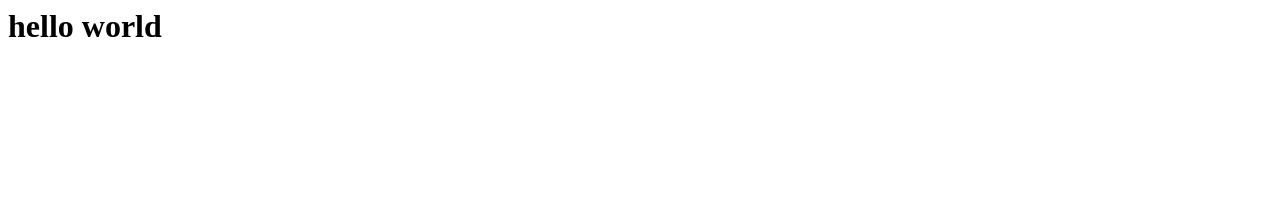
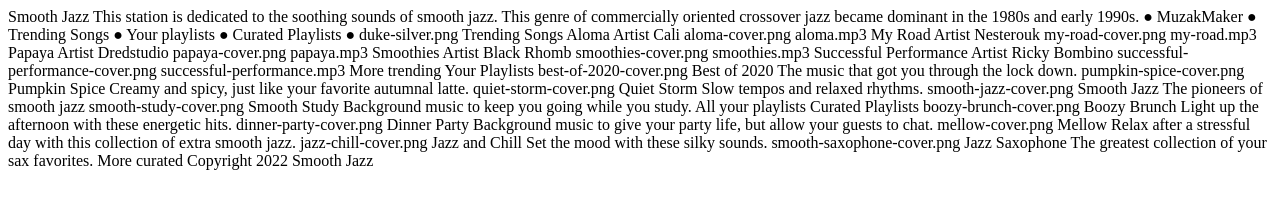
Before and after one commit to LioLara/streamingmedia, a plain HTML site: page index.html in a window 1280 px wide. Drawn offline with Linux system fonts and the light colour scheme.

Commit message:
Update index.html
added the main content

```diff
--- a/index.html
+++ b/index.html
@@ -2,9 +2,96 @@
 <head>
     <meta charset="UTF-8">
     <meta name="viewport" content="width=device-width, initial-scale=1.0">
-    <title>Streaming Media 2.3</title>
+    <title>MuzakMaker</title>
 </head>
 <body>
-    <h1>hello world</h1>
+    Smooth Jazz
+This station is dedicated to the soothing sounds of smooth jazz. This genre of commercially oriented crossover jazz became dominant in the 1980s and early 1990s.
+
+●	MuzakMaker
+●	Trending Songs
+●	Your playlists
+●	Curated Playlists
+●	duke-silver.png
+Trending Songs
+Aloma
+Artist Cali
+aloma-cover.png
+aloma.mp3
+
+My Road
+Artist Nesterouk
+my-road-cover.png
+my-road.mp3
+
+Papaya
+Artist Dredstudio
+papaya-cover.png
+papaya.mp3
+
+Smoothies
+Artist Black Rhomb
+smoothies-cover.png
+smoothies.mp3
+
+Successful Performance
+Artist Ricky Bombino
+successful-performance-cover.png
+successful-performance.mp3
+
+More trending
+Your Playlists
+best-of-2020-cover.png
+Best of 2020
+The music that got you through the lock down.
+
+
+pumpkin-spice-cover.png
+Pumpkin Spice
+Creamy and spicy, just like your favorite autumnal latte.
+
+
+quiet-storm-cover.png
+Quiet Storm
+Slow tempos and relaxed rhythms.
+
+
+smooth-jazz-cover.png
+Smooth Jazz
+The pioneers of smooth jazz
+
+
+smooth-study-cover.png
+Smooth Study
+Background music to keep you going while you study.
+
+
+All your playlists
+Curated Playlists
+boozy-brunch-cover.png
+Boozy Brunch
+Light up the afternoon with these energetic hits.
+
+dinner-party-cover.png
+Dinner Party
+Background music to give your party life, but allow your guests to chat.
+
+mellow-cover.png
+Mellow
+Relax after a stressful day with this collection of extra smooth jazz.
+
+jazz-chill-cover.png
+Jazz and Chill
+Set the mood with these silky sounds.
+
+smooth-saxophone-cover.png
+Jazz Saxophone
+The greatest collection of your sax favorites.
+
+More curated
+
+
+Copyright 2022 Smooth Jazz
+
 </body>
 </html>
```
